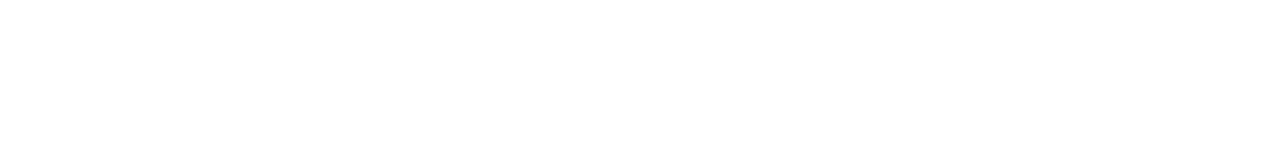
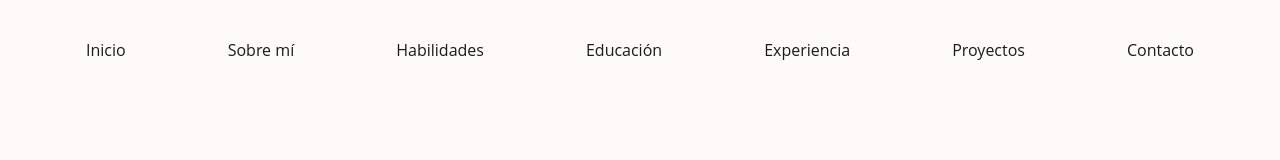
Before and after one commit to ArianaMartinMartinez/RockTheCode-Proyecto4, a website built with Vite: page proyecto-4/index.html in a window 1280 px wide. Built offline with nearby package versions, Linux system fonts and the light colour scheme.

Commit message:
Header hecho

```diff
--- a/proyecto-4/index.html
+++ b/proyecto-4/index.html
@@ -8,7 +8,14 @@
     <title>Portfolio Ariana Martín</title>
   </head>
   <body>
-    <div id="app"></div>
+    <header></header>
+
+    <main>
+      <div id="app"></div>
+    </main>
+
+    <footer></footer>
+
     <script type="module" src="/main.js"></script>
   </body>
 </html>
--- a/proyecto-4/main.js
+++ b/proyecto-4/main.js
@@ -1 +1,4 @@
+import { printHeader } from './src/components/header/header'
 import './style.css'
+
+printHeader();
--- /dev/null
+++ b/proyecto-4/src/components/header/header.css
@@ -0,0 +1,71 @@
+:root {
+    --white: #FFFAFA;
+    --black: #1B1B1B;
+    --red: #CE4257;
+    --darkRed: #720026;
+    --darkerRed: #720026;
+    --orange: #FF7F51;
+    --lightOrange: #FF9B54;
+}
+
+header, nav, ul {
+    height: 100px;
+}
+
+header > nav > ul {
+    display: flex;
+    justify-content: space-evenly;
+    align-items: center;
+    flex-wrap: wrap;
+    gap: 1rem;
+}
+
+li {
+    cursor: pointer;
+}
+
+li:hover {
+    color: var(--orange);
+}
+
+img {
+    width: 60px;
+}
+
+.imgOpen, .imgClose {
+    display: none;
+    cursor: pointer;
+}
+
+/** RESPONSIVE **/
+@media (max-width: 600px) {
+    header {
+      flex-direction: column;
+      align-items: center;
+    }
+
+    .imgOpen {
+        display: flex;
+    }
+
+    nav {
+        display: none;
+    }
+
+    .active {
+        display: flex;
+        align-items: center;
+        flex-direction: column;
+        background-color: #ce4257e5;
+        z-index: 1;
+        height: 100vh;
+        gap: 90px;
+        padding: 50px;
+    }
+
+    .active > ul {
+        flex-direction: column;
+        flex-wrap: nowrap;
+        height: 50%;
+    }
+}
--- /dev/null
+++ b/proyecto-4/src/components/header/header.js
@@ -0,0 +1,50 @@
+import './header.css';
+import { linksHeader } from '../../data/linksHeader';
+
+const header = document.querySelector('header');
+
+export const printHeader = () => {
+    //Open and close menu
+    const imgOpen = document.createElement('img');
+    const imgClose = document.createElement('img');
+
+    imgOpen.src = 'https://cdn-icons-png.freepik.com/512/9534/9534625.png';
+    imgOpen.alt = 'Abrir menú';
+    imgOpen.className = 'imgOpen';
+
+    imgClose.src = 'https://res.cloudinary.com/dj1axfhui/image/upload/v1710496353/marca-de-la-cruz_pzohdu.png';
+    imgClose.alt = 'Cerrar menú';
+    imgClose.className = 'imgClose';
+
+    const nav = document.createElement('nav');
+
+    imgOpen.addEventListener('click', () => {
+        nav.classList.add('active');
+        imgClose.style.display = 'flex';
+    });
+
+    imgClose.addEventListener('click', () => {
+        nav.classList.remove('active');
+        imgClose.style.display = 'none';
+    });
+
+
+    //Menu
+    const ul = document.createElement('ul');
+
+    for(let link of linksHeader) {
+        const li = document.createElement('li');
+        const a = document.createElement('a');
+
+        a.href = link.href;
+        li.textContent = link.name;
+
+        li.appendChild(a);
+        ul.appendChild(li);
+    }
+
+    nav.appendChild(imgClose);
+    nav.appendChild(ul);
+    header.appendChild(imgOpen);
+    header.appendChild(nav);
+}
--- a/proyecto-4/src/data/data.js
+++ b/proyecto-4/src/data/data.js
@@ -78,7 +78,7 @@
             year: 2024,
         },
     ],
-    proyects: [
+    projects: [
         {
             name: 'PcComponentes',
             photo: '../../image/proyecto1.png',
--- /dev/null
+++ b/proyecto-4/src/data/linksHeader.js
@@ -0,0 +1,30 @@
+export const linksHeader = [
+    {
+        name: 'Inicio',
+        href: '/home',
+    },
+    {
+        name: 'Sobre mí',
+        href: '/aboutme',
+    },
+    {
+        name: 'Habilidades',
+        href: '/skills',
+    },
+    {
+        name: 'Educación',
+        href: '/education',
+    },
+    {
+        name: 'Experiencia',
+        href: '/experience'
+    },
+    {
+        name: 'Proyectos',
+        href: '/projects'
+    },
+    {
+        name: 'Contacto',
+        href: '/contact',
+    },
+];
--- a/proyecto-4/style.css
+++ b/proyecto-4/style.css
@@ -11,4 +11,35 @@
   text-rendering: optimizeLegibility;
   -webkit-font-smoothing: antialiased;
   -moz-osx-font-smoothing: grayscale;
+
+
+  --white: #FFFAFA;
+  --black: #1B1B1B;
+  --red: #CE4257;
+  --darkRed: #720026;
+  --darkerRed: #720026;
+  --orange: #FF7F51;
+  --lightOrange: #FF9B54;
 }
+
+* {
+  box-sizing: border-box;
+  margin: 0;
+  padding: 0;
+  font-family: "Open Sans", sans-serif;
+}
+
+body {
+  background-color: var(--white);
+  color: var(--black);
+  height: 100%;
+}
+
+ul {
+  list-style: none;
+}
+
+a {
+  text-decoration: none;
+  color: var(--white);
+}
```
